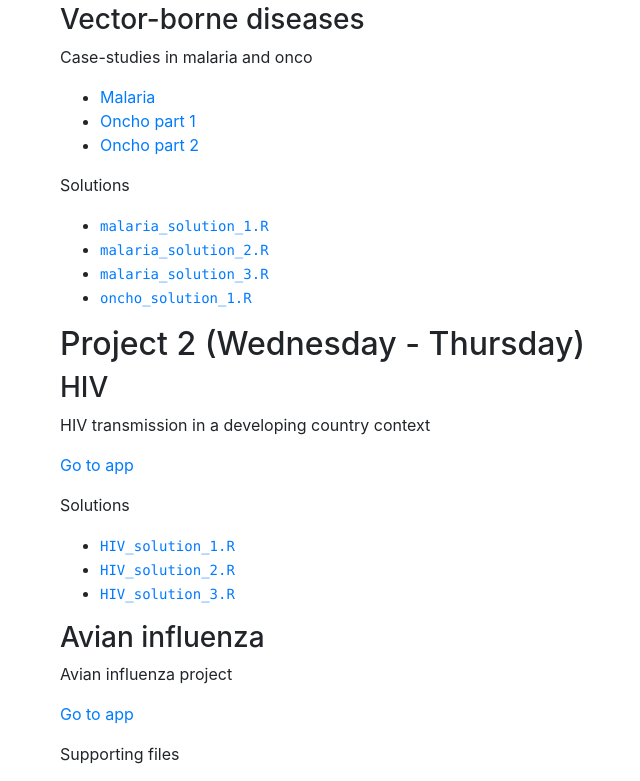
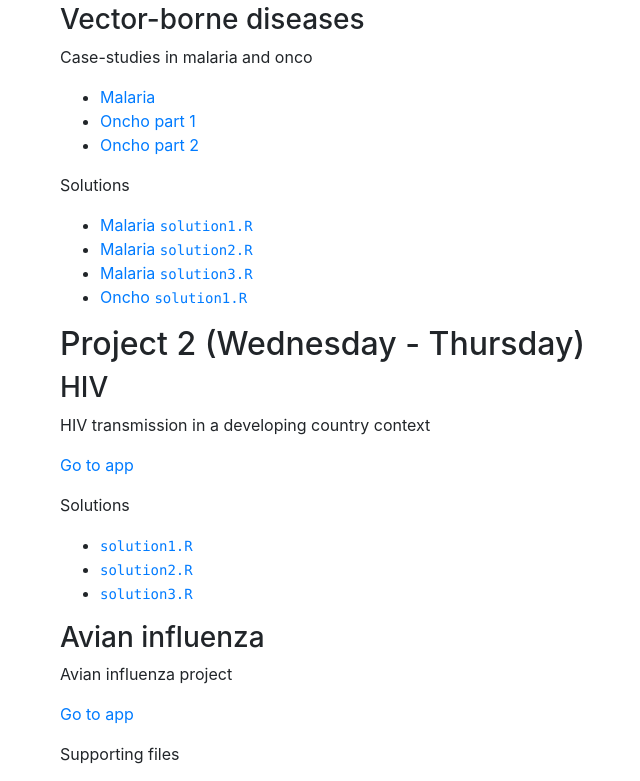
Before and after one commit to mrc-ide/infectiousdiseasemodels-2019, a plain HTML site: page week2.html in a window 1280 px wide. Shown: the part 573-1354 px from the top of the page, without its empty margins (25-665 px from the left). Drawn offline with Linux system fonts and the light colour scheme.

Commit message:
Fix link text

```diff
--- a/week2.html
+++ b/week2.html
@@ -55,10 +55,10 @@
 
         <p>Solutions</p>
         <ul>
-          <li><a href="files/malaria/solution1.R"><code>malaria_solution_1.R</code></a></li>
-     	  <li><a href="files/malaria/solution2.R"><code>malaria_solution_2.R</code></a></li>
-  	  <li><a href="files/malaria/solution3.R"><code>malaria_solution_3.R</code></a></li>
-	  <li><a href="files/oncho/solution1.R"><code>oncho_solution_1.R</code></a></li>
+          <li><a href="files/malaria/solution1.R">Malaria <code>solution1.R</code></a></li>
+     	  <li><a href="files/malaria/solution2.R">Malaria <code>solution2.R</code></a></li>
+  	  <li><a href="files/malaria/solution3.R">Malaria <code>solution3.R</code></a></li>
+	  <li><a href="files/oncho/solution1.R">Oncho <code>solution1.R</code></a></li>
         </ul>
 
         <h2>Project 2 (Wednesday - Thursday)</h2>
@@ -71,9 +71,9 @@
 
         <p>Solutions</p>
         <ul>
-          <li><a href="files/hiv/solution1.R"><code>HIV_solution_1.R</code></a></li>
-     	  <li><a href="files/hiv/solution2.R"><code>HIV_solution_2.R</code></a></li>
-  	  <li><a href="files/hiv/solution3.R"><code>HIV_solution_3.R</code></a></li>
+          <li><a href="files/hiv/solution1.R"><code>solution1.R</code></a></li>
+     	  <li><a href="files/hiv/solution2.R"><code>solution2.R</code></a></li>
+  	  <li><a href="files/hiv/solution3.R"><code>solution3.R</code></a></li>
         </ul>
 
         <h3>Avian influenza</h3>
```
